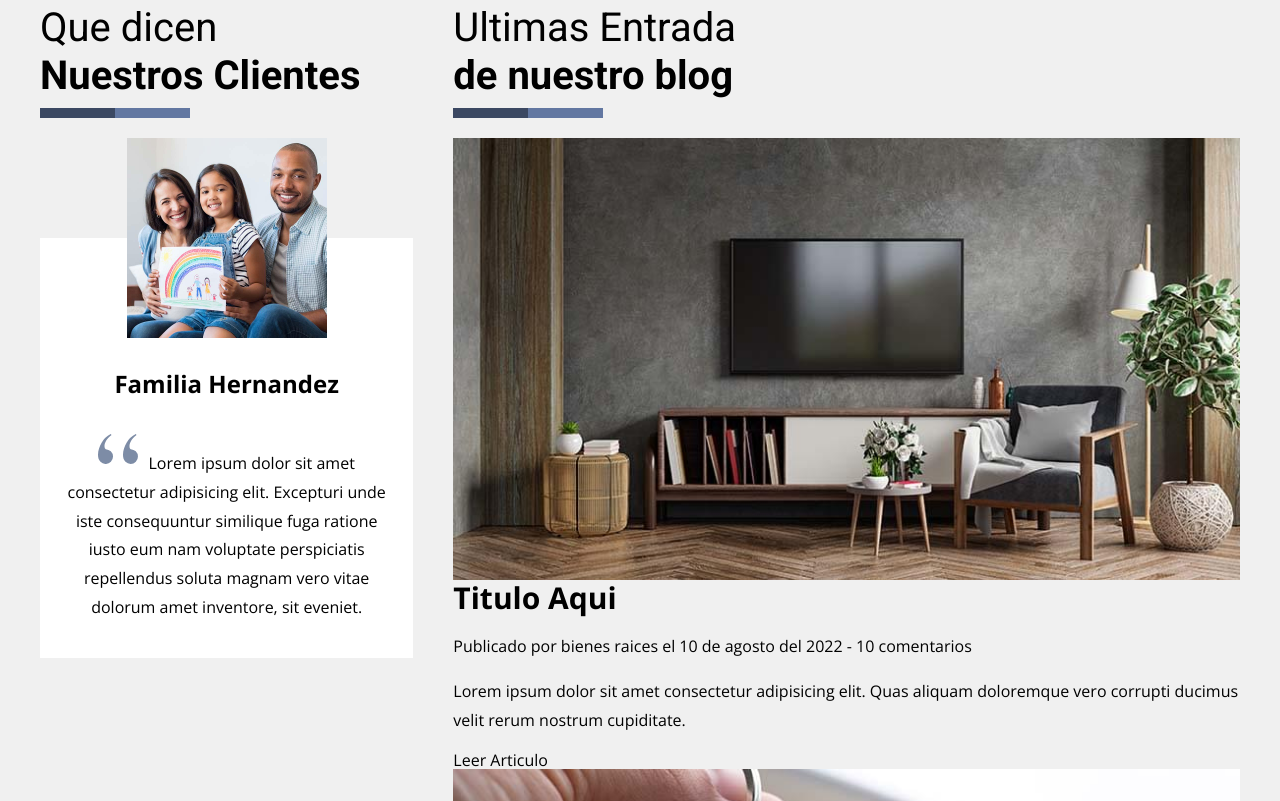
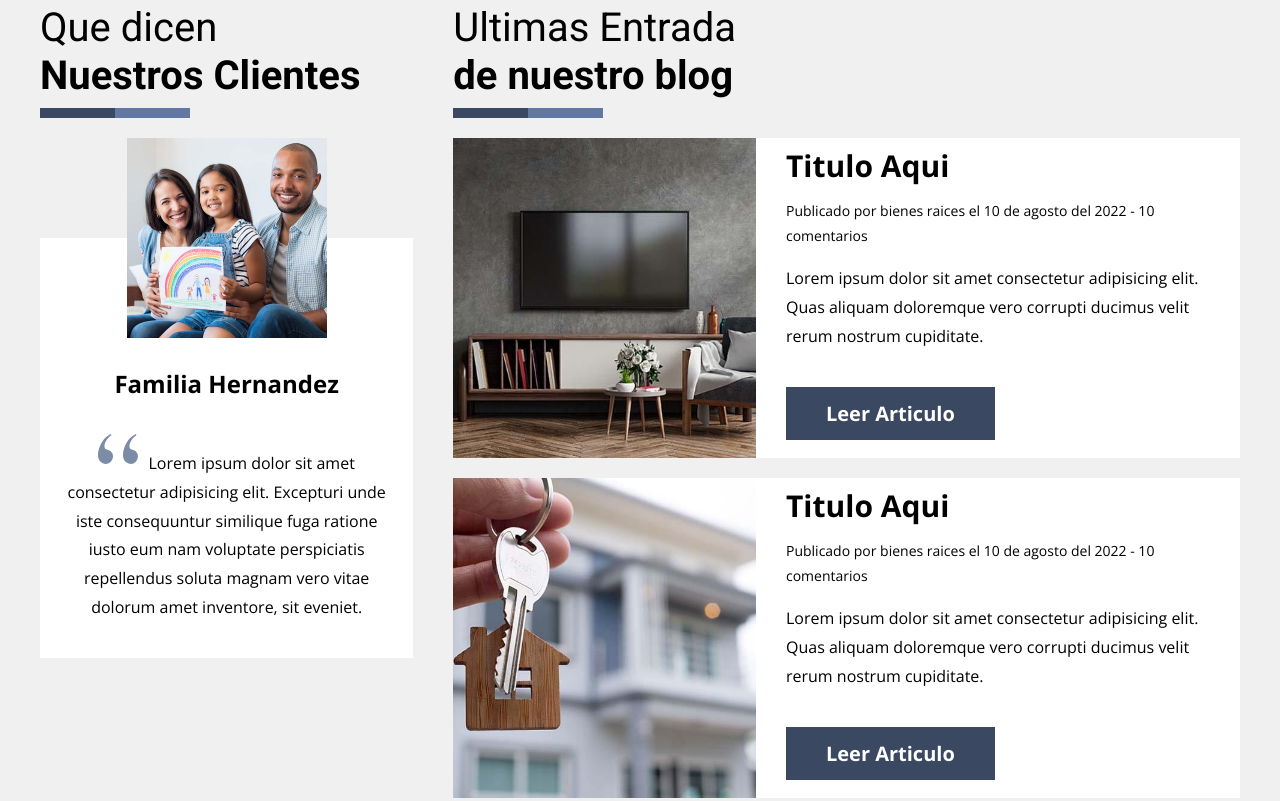
Before and after one commit to Benjamin70/RealState-Demo, a website: page index.html in a window 1280 px wide. Shown: the part 2720-3521 px from the top of the page. Drawn offline with nearby package versions, Linux system fonts and the light colour scheme.

Commit message:
Seccion de Blog Finalizada

```diff
--- a/src/scss/ui/contenido/_testimonial-blog.scss
+++ b/src/scss/ui/contenido/_testimonial-blog.scss
@@ -52,3 +52,46 @@
         }
     }
 }
+
+.entrada{
+    background-color: v.$blanco;
+    margin-bottom: 2rem;
+    @include m.tablet{
+        @include m.grid(5,2rem);
+    }
+
+    &__imagen-contenedor{
+        @include m.tablet{
+            grid-column: 1 / 3;
+        }
+    }
+
+    &__imagen{
+        height: 32rem;
+        object-fit: cover;
+        width: 100%;
+    }
+
+    &__contenido{
+        padding: 1rem;
+
+        @include m.tablet{
+            grid-column: 3 / 6;
+        }
+    }
+
+    &__meta {
+        font-size: 1.4rem;
+    }
+
+    &__enlace{
+        @include m.boton(v.$primario, v.$blanco);
+        display: block;
+
+        @include m.tablet{
+            display: inline-block;
+        }
+    }
+
+
+}
```
Also changed, not shown: index.html (+1 -2 lines), build/css/app.css, 1 other file.
